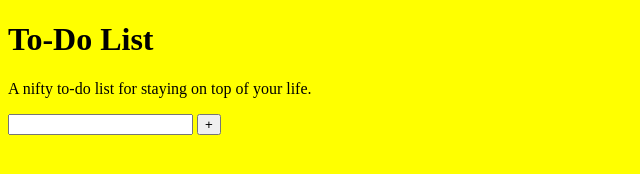
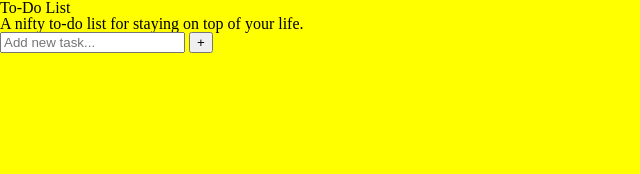
Before and after one commit to natendaben/Bubble-IQ-project, a plain HTML site: page index.html in a window 1280 px wide. Shown: the whole page, without its empty margins (0-640 px from the left). Drawn offline with Linux system fonts and the light colour scheme.

Commit message:
added function where clicking changes style, added reset.css file to standardize

```diff
--- /dev/null
+++ b/css/reset.css
@@ -0,0 +1,48 @@
+/* http://meyerweb.com/eric/tools/css/reset/
+   v2.0 | 20110126
+   License: none (public domain)
+*/
+
+html, body, div, span, applet, object, iframe,
+h1, h2, h3, h4, h5, h6, p, blockquote, pre,
+a, abbr, acronym, address, big, cite, code,
+del, dfn, em, img, ins, kbd, q, s, samp,
+small, strike, strong, sub, sup, tt, var,
+b, u, i, center,
+dl, dt, dd, ol, ul, li,
+fieldset, form, label, legend,
+table, caption, tbody, tfoot, thead, tr, th, td,
+article, aside, canvas, details, embed,
+figure, figcaption, footer, header, hgroup,
+menu, nav, output, ruby, section, summary,
+time, mark, audio, video {
+	margin: 0;
+	padding: 0;
+	border: 0;
+	font-size: 100%;
+	font: inherit;
+	vertical-align: baseline;
+}
+/* HTML5 display-role reset for older browsers */
+article, aside, details, figcaption, figure,
+footer, header, hgroup, menu, nav, section {
+	display: block;
+}
+body {
+	line-height: 1;
+}
+ol, ul {
+	list-style: none;
+}
+blockquote, q {
+	quotes: none;
+}
+blockquote:before, blockquote:after,
+q:before, q:after {
+	content: '';
+	content: none;
+}
+table {
+	border-collapse: collapse;
+	border-spacing: 0;
+}
--- a/index.html
+++ b/index.html
@@ -4,6 +4,7 @@
 	<meta charset="UTF-8">
 	<meta name="viewport" content="width=device-width, initial-scale=1.0">
 	<title>To-Do List</title>
+	<link rel="stylesheet" type="text/css" href="css/reset.css">
 	<link rel="stylesheet" type="text/css" href="css/main.css">
 </head>
 <body>
@@ -12,7 +13,7 @@
 		<p>A nifty to-do list for staying on top of your life.</p>
 	</header>
 	<main>
-		<input type="text" name="field" id="textField">
+		<input type="text" name="field" id="textField" placeholder="Add new task...">
 		<button type="button" name="add" id="addButton">+</button>
 		<ul id="list">
 		</ul>
--- a/js/main.js
+++ b/js/main.js
@@ -1,18 +1,23 @@
-var textField = document.getElementById("textField");
-var addButton = document.getElementById("addButton");
+//Variables
+var textField = document.getElementById("textField"); //variable for text input field
+var addButton = document.getElementById("addButton"); //variable for add button
+var bigList = document.querySelector("ul"); //variable for list as a whole
 
+//Functions
 function addListItem(content){
 	var list = document.getElementById("list"); //grab list
 	var newEntry = document.createElement("li"); //create new list item
 	newEntry.appendChild(document.createTextNode(content)); //add text to list item
+
 	var newSpan = document.createElement("span"); //create new span for close button
 	newSpan.appendChild(document.createTextNode("\u0FBE")); //put new close button in span
 	newSpan.className = "closeButton"; //give span a class
 	newSpan.onclick = function(){ //add onclick event to new to-do item
 		var deleteNode = this.parentElement; //grab to-do item
 		deleteNode.remove(); //delete to-do item
-		//console.log("deleted node");
+		//console.log("deleted node"); //for testing
 	}
+
 	newEntry.appendChild(newSpan); //attach span to new list item
 	list.appendChild(newEntry); //attach new list item to list
 }
@@ -23,6 +28,16 @@ function grabText(){ //gets text from input field and adds new listitem with it
 		textField.value = ""; //clear text field
 		addListItem(textContent); //adds new item to list with saved text
 	}
+	else{ //if there is nothing in the box
+		alert("Type something in the box!"); //give user an error message
+	}
 }
 
+//Event listeners
 addButton.addEventListener("click", grabText); //starts the process to add new item to list with grabText function
+
+bigList.addEventListener("click", function(clickedItem) { //add event listener for clicking on list
+  if (clickedItem.target.tagName == "LI") { //if clicked item is a list item
+    clickedItem.target.classList.toggle("done"); //either turn the "done" class on or off
+  }
+});
--- a/scss/_base.scss
+++ b/scss/_base.scss
@@ -1,4 +1,7 @@
 body{
 	background-color: $color;
 	color: black;
+	.done{
+		color: blue;
+	}
 }
```
Also changed, not shown: css/main.css, 1 other file.
